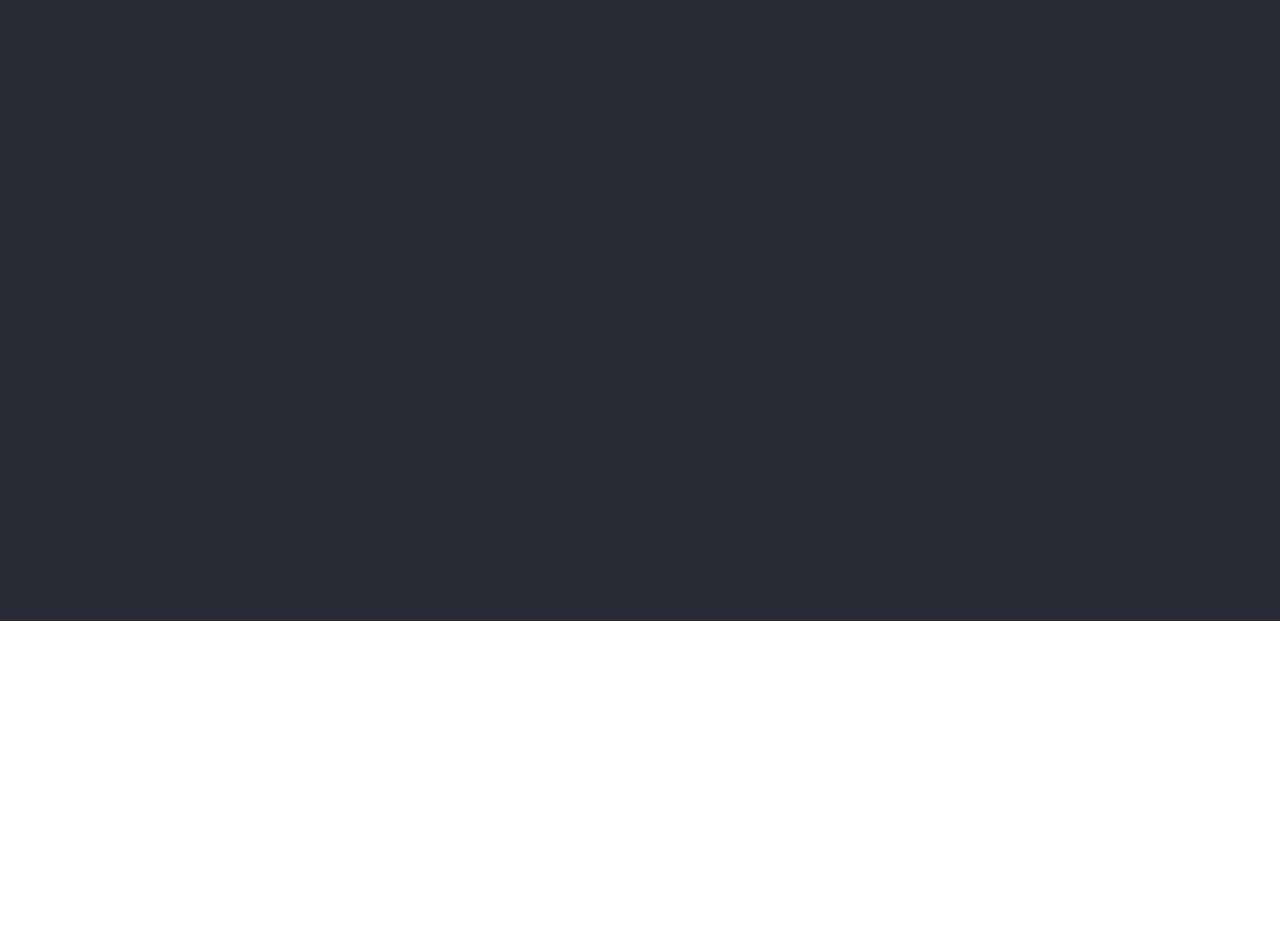
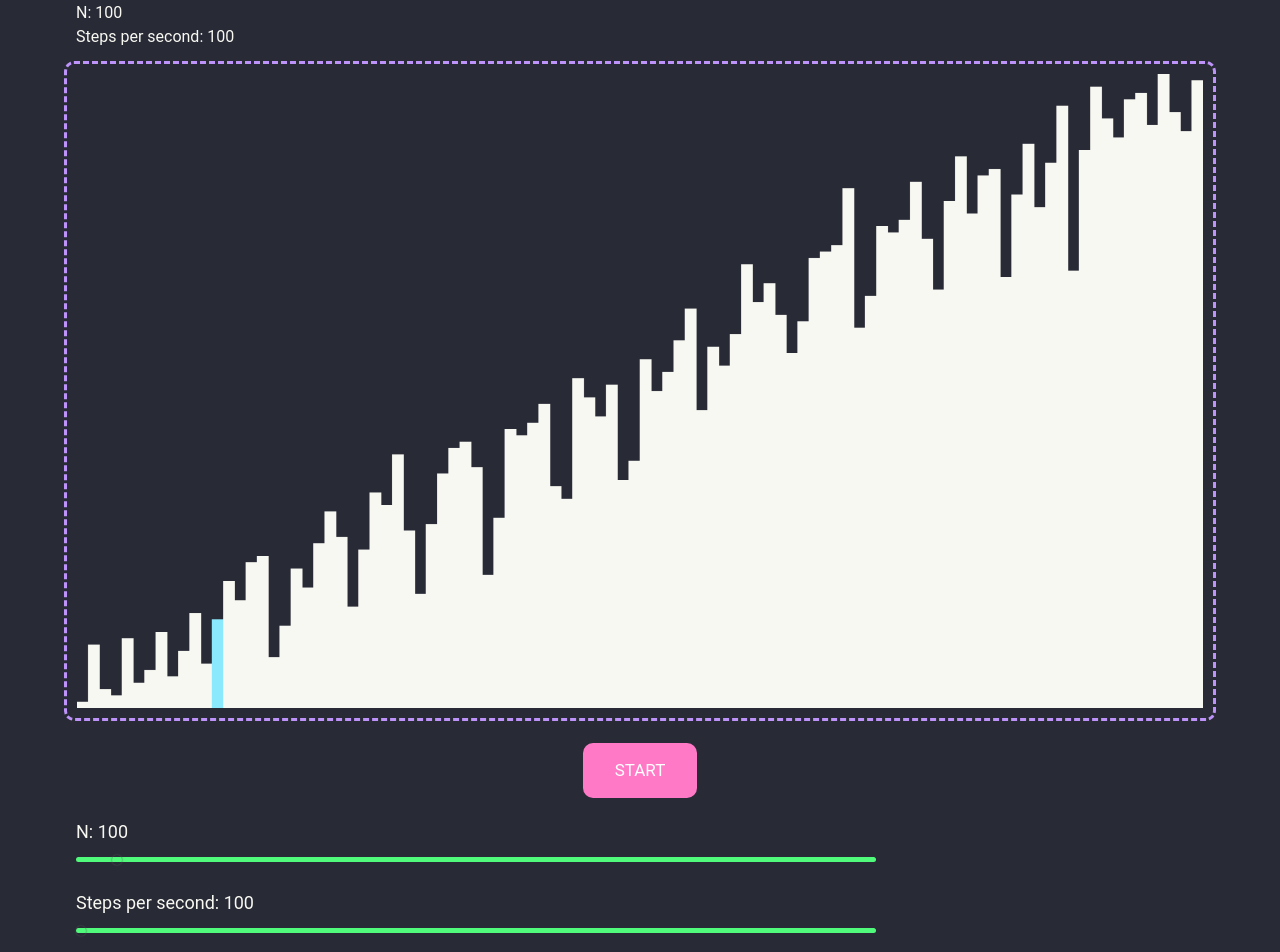
Before and after one commit to GregoryKogan/visual-algo, a Vue app in the folder visual-algo/: page /ShellSort in a window 1280 px wide. Shown: the part 179-1131 px from the top of the page. Before the commit the page ends 800 px from the top, so only its background shows below. Built offline with nearby package versions, Linux system fonts and the light colour scheme; the HTML template or start-up script is replaced by a standard one.

Commit message:
ShellSort added

```diff
--- /dev/null
+++ b/visual-algo/src/algos/ShellSort.ts
@@ -0,0 +1,115 @@
+import { Painter } from "@/utilities/painter";
+import { shuffle } from "@/utilities/shuffle";
+import { sleep } from "@/utilities/sleep";
+
+export class ShellSortSketch {
+  painter: Painter;
+  width: number;
+  height: number;
+
+  values: Array<number>;
+  n: number;
+  i: number;
+  j: number;
+
+  stepsPer10ms: number;
+  compsCounter: number;
+  stepsCounter: number;
+  finished: boolean;
+  curPid: number;
+
+  constructor(canvas: HTMLCanvasElement) {
+    this.painter = new Painter(canvas);
+    this.width = canvas.width;
+    this.height = canvas.height;
+
+    this.values = [];
+    this.n = 100;
+    this.i = 0;
+    this.j = 0;
+
+    this.stepsPer10ms = 1;
+    this.compsCounter = 0;
+    this.stepsCounter = 0;
+    this.finished = false;
+    this.curPid = 0;
+  }
+
+  setup(data?: Record<string, number>): void {
+    if (data) {
+      this.n = data.n;
+      this.stepsPer10ms = Math.round(data.stepsPerSecond / 100);
+    }
+
+    this.i = 0;
+    this.j = 0;
+    this.finished = false;
+    this.compsCounter = 0;
+    this.stepsCounter = 0;
+    this.values = [];
+    for (let i = 1; i <= this.n; ++i) this.values.push(i);
+    shuffle(this.values);
+
+    this.curPid++;
+    this.shellSort(this.curPid);
+  }
+
+  async shellSort(pid: number): Promise<void> {
+    if (pid != this.curPid) return;
+
+    for (let gap = Math.floor(this.n / 2); gap > 0; gap = Math.floor(gap / 2)) {
+      for (let i = gap; i < this.n; i += 1) {
+        if (pid != this.curPid) return;
+        this.compsCounter++;
+        this.stepsCounter++;
+        if (this.stepsCounter % this.stepsPer10ms == 0) {
+          this.renderValues();
+          await sleep(10);
+        }
+
+        this.i = i;
+
+        const tmp = this.values[i];
+        let j;
+        for (j = i; j >= gap && this.values[j - gap] > tmp; j -= gap) {
+          this.values[j] = this.values[j - gap];
+          this.j = j;
+
+          if (pid != this.curPid) return;
+          this.compsCounter++;
+          this.stepsCounter++;
+          if (this.stepsCounter % this.stepsPer10ms == 0) {
+            this.renderValues();
+            await sleep(10);
+          }
+        }
+        this.values[j] = tmp;
+      }
+    }
+    this.finished = true;
+    this.renderValues();
+  }
+
+  renderValues(): void {
+    this.painter.background("#282a36");
+    const colWidth: number = this.width / this.n;
+    const maxHeight: number = this.height;
+    const ratio = maxHeight / this.n;
+    for (let i = 0; i < this.n; ++i) {
+      this.painter.setStrokeWeight(colWidth + 1);
+      this.painter.stroke("#f8f8f2");
+      if (i == this.i) this.painter.stroke("#8be9fd");
+      else if (i == this.j) this.painter.stroke("#ffb86c");
+      if ((i == this.i || i == this.j) && !this.finished)
+        this.painter.setStrokeWeight(Math.max(colWidth + 1, 7));
+      if (this.finished) this.painter.stroke("#50fa7b");
+      const curHeight = ratio * this.values[i];
+      this.painter.line(
+        i * colWidth + colWidth / 2,
+        this.height - curHeight,
+        i * colWidth + colWidth / 2,
+        this.height
+      );
+    }
+  }
+}
--- a/visual-algo/src/router/index.ts
+++ b/visual-algo/src/router/index.ts
@@ -8,6 +8,7 @@ import BinaryInsertionSort from "../views/BinaryInsertionSort.vue";
 import PancakeSort from "../views/PancakeSort.vue";
 import MergeSort from "../views/MergeSort.vue";
 import HeapSort from "../views/HeapSort.vue";
+import ShellSort from "../views/ShellSort.vue";
 
 Vue.use(VueRouter);
 
@@ -52,6 +53,11 @@ const routes: Array<RouteConfig> = [
     name: "HeapSort",
     component: HeapSort,
   },
+  {
+    path: "/ShellSort",
+    name: "ShellSort",
+    component: ShellSort,
+  },
 ];
 
 const router = new VueRouter({
--- a/visual-algo/src/views/Home.vue
+++ b/visual-algo/src/views/Home.vue
@@ -9,6 +9,7 @@
       <button v-on:click="$router.push('BinaryInsertionSort')">
         BinaryInsertionSort
       </button>
+      <button v-on:click="$router.push('ShellSort')">ShellSort</button>
       <button v-on:click="$router.push('PancakeSort')">PancakeSort</button>
       <button v-on:click="$router.push('MergeSort')">MergeSort</button>
       <button v-on:click="$router.push('HeapSort')">HeapSort</button>
--- /dev/null
+++ b/visual-algo/src/views/ShellSort.vue
@@ -0,0 +1,124 @@
+<template>
+  <div class="sort-page">
+    <h1 style="margin-top: 20px">
+      <a href="https://en.wikipedia.org/wiki/Shellsort">Shell Sort</a>
+    </h1>
+    <h3>Time complexity O(n²)</h3>
+    <h3 style="margin-bottom: 20px">Space complexity O(1)</h3>
+    <div class="stats">
+      <v-col>
+        <span>{{ this.sketch.compsCounter }} comparisons</span>
+        <v-spacer></v-spacer>
+        <span v-if="this.sketch.values"
+          >N: {{ this.sketch.values.length }}</span
+        >
+        <v-spacer></v-spacer>
+        <span>Steps per second: {{ this.stepsPerSecond }}</span>
+      </v-col>
+    </div>
+    <canvas id="sketch" :width="canvasWidth" :height="canvasHeight"> </canvas>
+    <div class="controls">
+      <v-col>
+        <button
+          v-on:click="sketch.setup({ n: n, stepsPerSecond: stepsPerSecond })"
+        >
+          START
+        </button>
+        <v-spacer></v-spacer>
+        <span style="font-size: large">N: {{ this.n }}</span>
+        <v-spacer></v-spacer>
+        <input
+          style="width: min(100%, 800px)"
+          v-model="n"
+          type="range"
+          min="10"
+          max="2000"
+          step="10"
+        />
+        <div style="height: 20px"></div>
+        <span style="font-size: large"
+          >Steps per second: {{ this.stepsPerSecond }}</span
+        >
+        <v-spacer></v-spacer>
+        <input
+          style="width: min(100%, 800px)"
+          v-model="stepsPerSecond"
+          type="range"
+          min="100"
+          max="30000"
+          step="100"
+        />
+      </v-col>
+    </div>
+  </div>
+</template>
+
+<script lang="ts">
+import Vue from "vue";
+import { ShellSortSketch } from "../algos/ShellSort";
+import { Painter } from "../utilities/painter";
+
+export default Vue.extend({
+  name: "ShellSort",
+  data: () => ({
+    canvasWidth: 2000,
+    canvasHeight: 1125,
+    sketch: {} as ShellSortSketch,
+    n: 100,
+    stepsPerSecond: 100,
+  }),
+  mounted() {
+    const canvas = document.getElementById("sketch");
+    if (canvas && Painter.isCanvas(canvas)) {
+      this.sketch = new ShellSortSketch(canvas);
+      this.sketch.setup();
+    }
+  },
+});
+</script>
+
+<style>
+.sort-page {
+  width: max(350px, min(90vw, 1300px));
+  margin-left: auto;
+  margin-right: auto;
+}
+
+.sort-page h1 a {
+  color: #ff79c6;
+  text-decoration: none;
+}
+.sort-page h1 a:hover {
+  text-decoration: underline;
+}
+.sort-page h1 a:active {
+  color: #8be9fd;
+  text-decoration: underline;
+}
+
+#sketch {
+  width: 100%;
+  display: block;
+  margin-left: auto;
+  margin-right: auto;
+  padding: 10px;
+  border-radius: 10px;
+  border: 3px dashed #bd93f9;
+}
+
+.controls button {
+  background-color: #ff79c6;
+  margin-left: auto;
+  margin-right: auto;
+  margin-bottom: 20px;
+  margin-top: 10px;
+  border: none;
+  color: white;
+  padding: 15px 32px;
+  text-align: center;
+  text-decoration: none;
+  display: block;
+  font-size: 17px;
+  border-radius: 10px;
+}
+</style>
```
